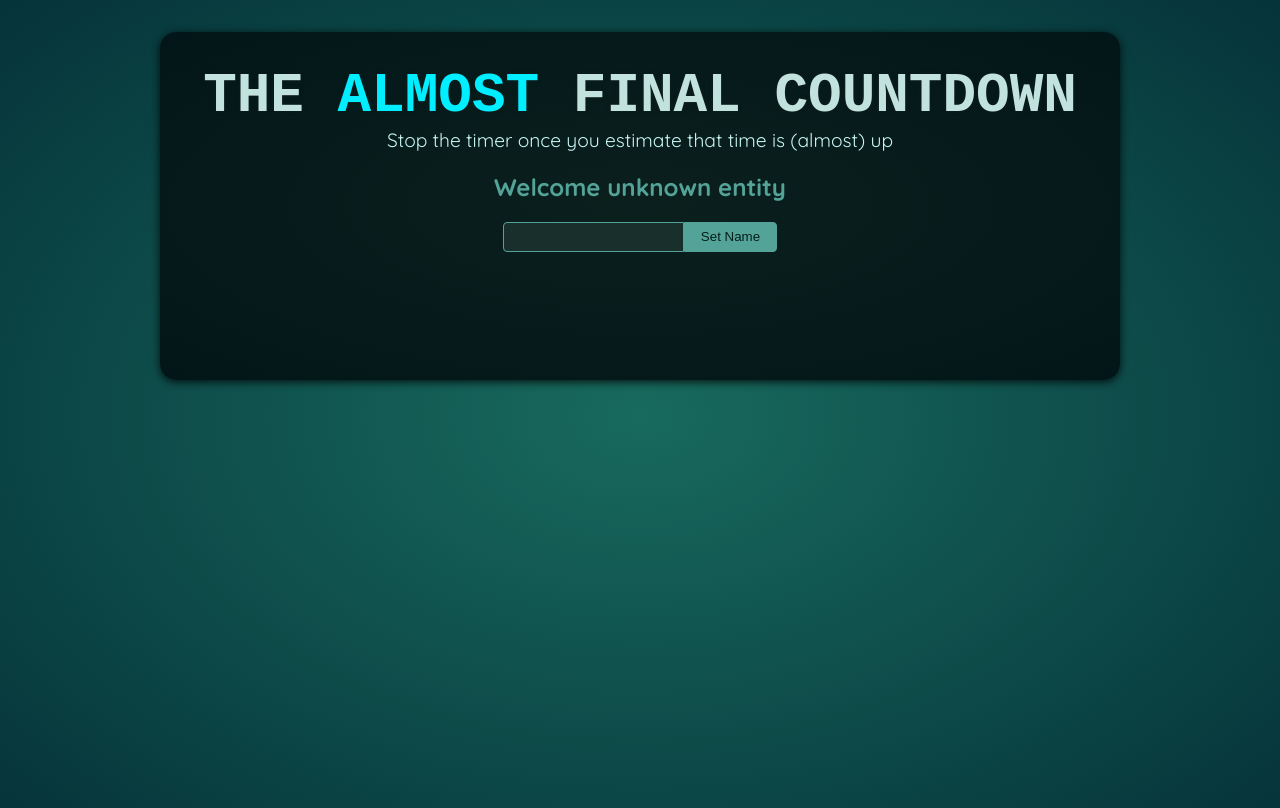
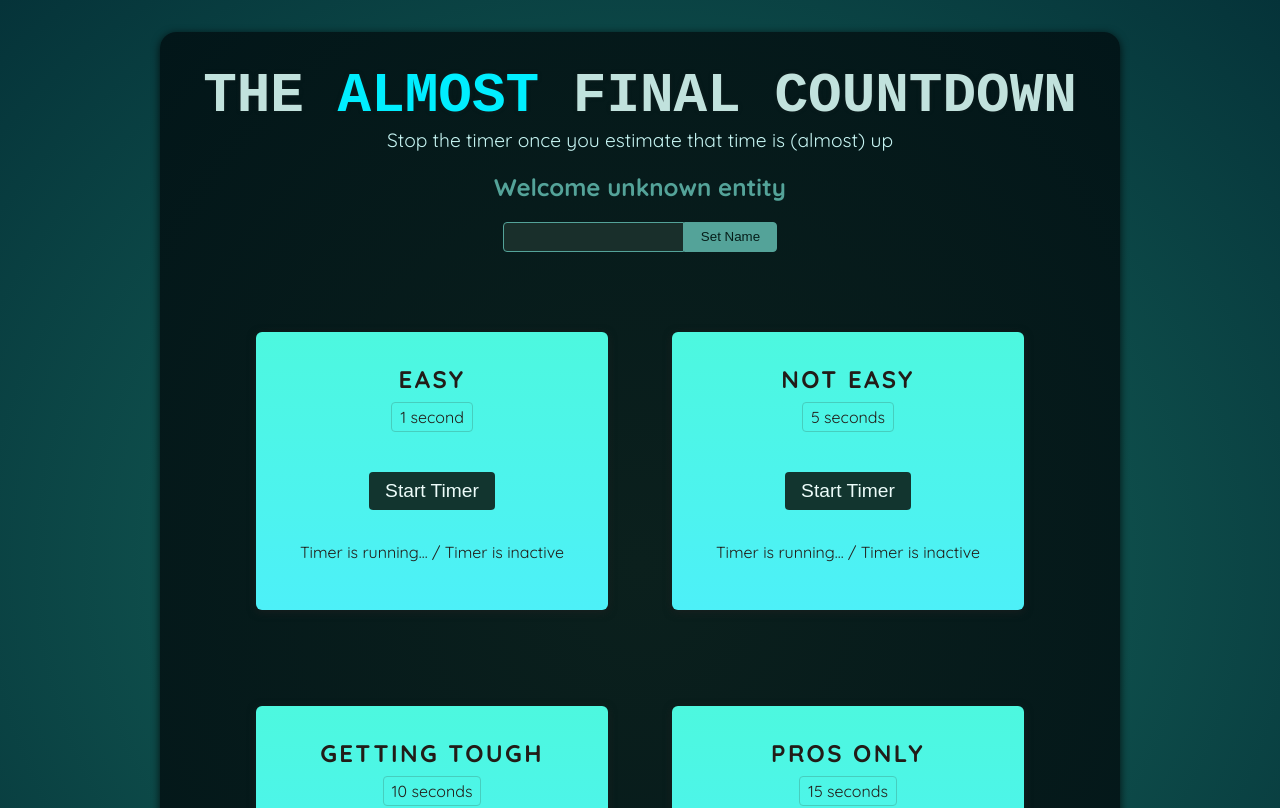
Before and after one commit to adixadymak/react-learning-project-6, a React (Vite) app: page / in a window 1280 px wide. Shown: the top 808 px of the page. Built offline with nearby package versions, Linux system fonts and the light colour scheme; a web font is replaced by a local one.

Commit message:
Adding Challenges to the Demo Project

```diff
--- a/src/App.jsx
+++ b/src/App.jsx
@@ -1,10 +1,16 @@
-import Player from './components/Player.jsx';
+import Player from "./components/Player.jsx";
+import TimerChallenge from "./components/TimerChallenge.jsx";
 
 function App() {
   return (
     <>
       <Player />
-      <div id="challenges"></div>
+      <div id="challenges">
+        <TimerChallenge title="Easy" targetTime={1} />
+        <TimerChallenge title="Not easy" targetTime={5} />
+        <TimerChallenge title="Getting tough" targetTime={10} />
+        <TimerChallenge title="Pros only" targetTime={15} />
+      </div>
     </>
   );
 }
--- a/src/components/Player.jsx
+++ b/src/components/Player.jsx
@@ -2,20 +2,17 @@
 
 export default function Player() {
   const playerNameRef = useRef();
-  // const [userName, setUserName] = useState(null);
+  const [userName, setUserName] = useState(null);
 
   function handleClick() {
-    // setUserName(playerNameRef.current.value);
+    setUserName(playerNameRef.current.value);
     playerNameRef.current.value = ""; //clearing the input after saving.
   }
 
   // the name inputed does not shoe i.e feedback. The change is for learning purpose.
   return (
     <section id="player">
-      <h2>
-        Welcome{" "}
-        {playerNameRef.current ? playerNameRef.current.value : "unknown entity"}
-      </h2>
+      <h2>Welcome {userName ?? "unknown entity"}</h2>
       <p>
         <input type="text" ref={playerNameRef} />
         <button onClick={handleClick}>Set Name</button>
--- /dev/null
+++ b/src/components/TimerChallenge.jsx
@@ -0,0 +1,15 @@
+export default function TimerChallenge({ title, targetTime }) {
+  return (
+    <section className="challenge">
+      <h2>{title}</h2>
+      <p className="challenge-time">
+        {targetTime} second{targetTime > 1 ? "s" : ""}
+      </p>
+      <p>
+        <button>Start Timer</button>
+      </p>
+
+      <p>Timer is running... / Timer is inactive</p>
+    </section>
+  );
+}
```
